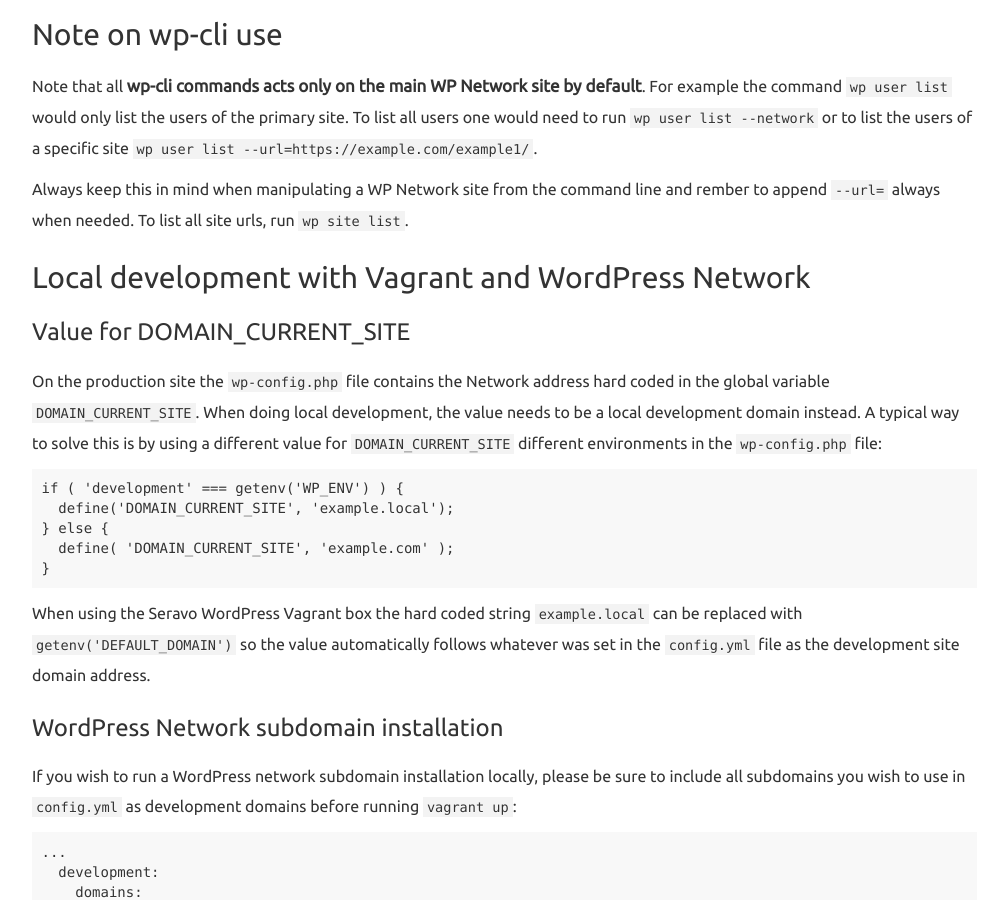
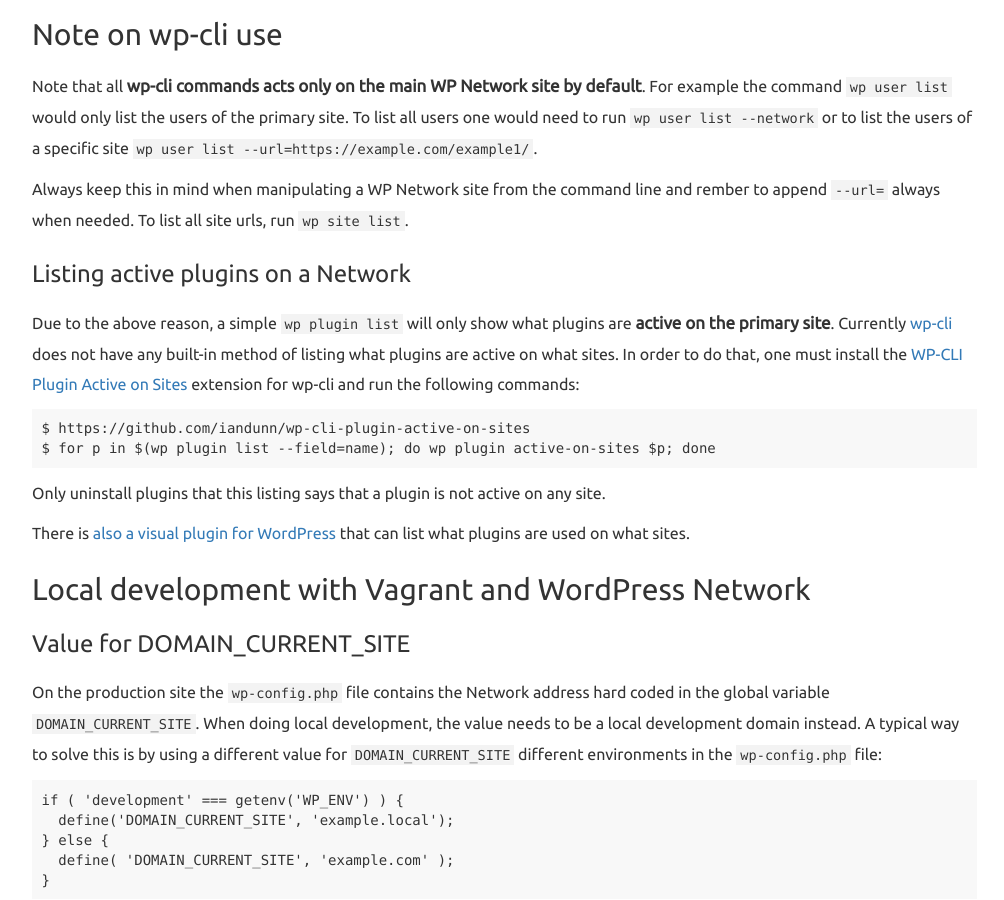
Before and after one commit to Seravo/docs, a Jekyll site: the page built from _posts/2019-03-22-wordpress-network.md, in a window 1280 px wide and 900 px high, scrolled down 3554 px. Shown: the whole window, without its empty margins (233-1237 px from the left). Built offline with Jekyll 4.4.1, drawn with Linux system fonts in a browser that asks for light colours; nearby versions of some CDN libraries.

Commit message:
Extend Network docs on how to find plugins that are not used on any site

````diff
--- a/_posts/2019-03-22-wordpress-network.md
+++ b/_posts/2019-03-22-wordpress-network.md
@@ -107,6 +107,20 @@
 
 Always keep this in mind when manipulating a WP Network site from the command line and rember to append `--url=` always when needed. To list all site urls, run `wp site list`.
 
+### Listing active plugins on a Network
+
+Due to the above reason, a simple `wp plugin list` will only show what plugins are **active on the primary site**. Currently [wp-cli](https://wp-cli.org/) does not have any built-in method of listing what plugins are active on what sites. In order to do that, one must install the [WP-CLI Plugin Active on Sites](https://github.com/iandunn/wp-cli-plugin-active-on-sites) extension for wp-cli and run the following commands:
+
+```
+$ https://github.com/iandunn/wp-cli-plugin-active-on-sites
+$ for p in $(wp plugin list --field=name); do wp plugin active-on-sites $p; done
+```
+
+Only uninstall plugins that this listing says that a plugin is not active on any site.
+
+There is[ also a visual plugin for WordPress](https://github.com/Seravo/wp-multisite-plugin-statistics) that can list what plugins are used on what sites.
+
+
 ## Local development with Vagrant and WordPress Network
 
 ### Value for DOMAIN_CURRENT_SITE
````
